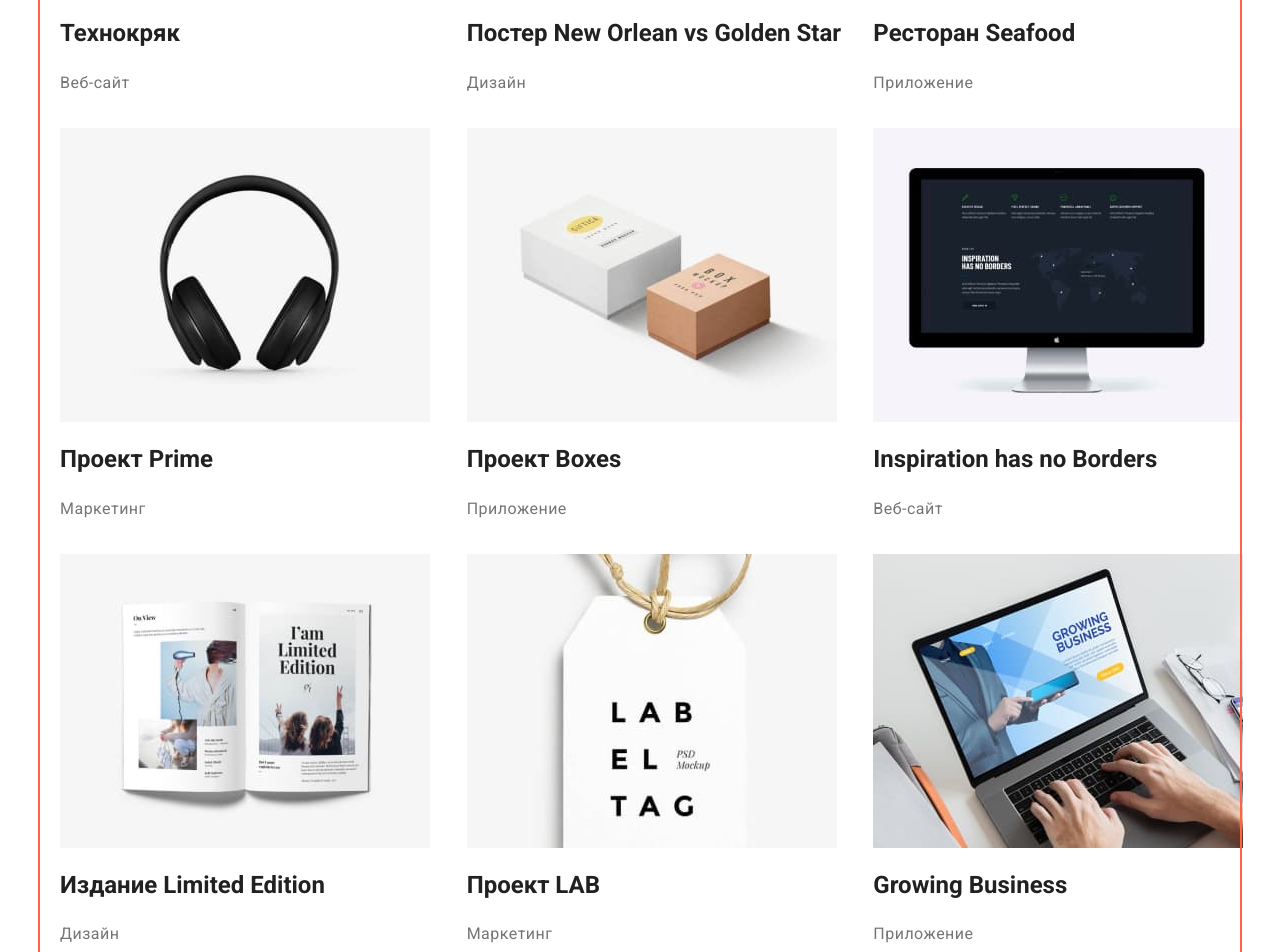
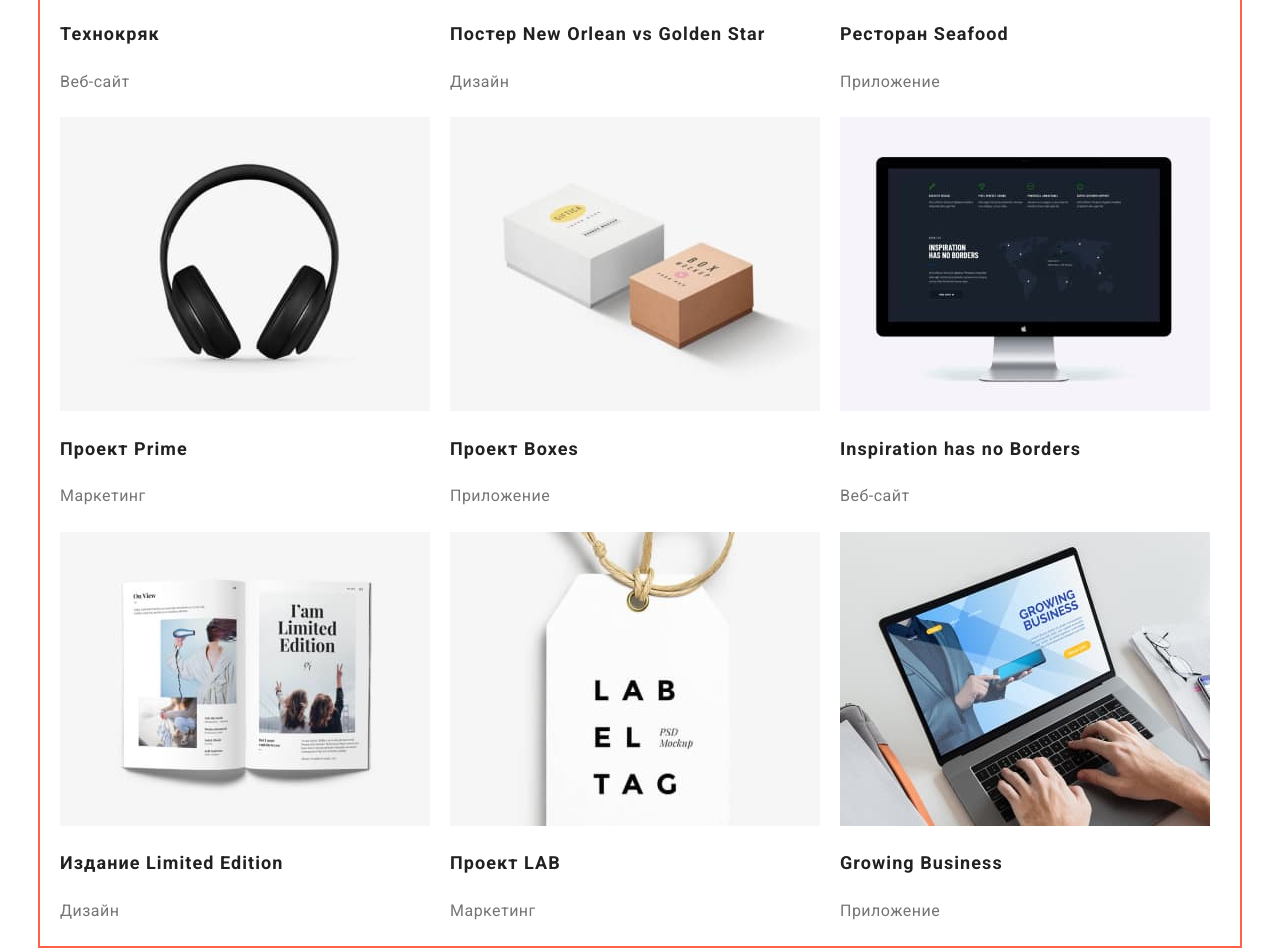
Before and after one commit to wxsxw/goit-markup-hw-03, a plain HTML site: page portfolio.html in a window 1280 px wide. Shown: the part 456-1408 px from the top of the page. Drawn offline with nearby package versions, Linux system fonts and the light colour scheme.

Commit message:
Портфолио Флекс дополнение

```diff
--- a/css/styles.css
+++ b/css/styles.css
@@ -44,6 +44,10 @@
 }
 
 /*------------Header-------  */
+.header-page{
+  border-bottom: 1px solid #ECECEC
+}
+
 .logo {
   margin-right: 93px;
   padding-top: 23px;
@@ -327,6 +331,7 @@ font-size: 14px;
 line-height: 1.71;
 letter-spacing: 0.03em;
 color: var(--color-text-white);
+
 text-decoration: none;
 }
 .link-email{
@@ -365,6 +370,7 @@ text-decoration: none;
   background-color: #F5F4FA;
   font-weight: 500;
   font-size: 16px;
+  border-radius: 4px;
   line-height: 1.62;
   text-align: center;
   letter-spacing: 0.03em;
@@ -383,22 +389,22 @@ text-decoration: none;
 }
 
 .project-list {
-  background: #FFFFFF;
+  background: var(--color-text-white);
   display: flex;
   flex-wrap: wrap;
-  margin-left: -30px;
-  margin-right: -30px;
+  margin-left: -20px;
+  margin-bottom: -20px;
 }
 
 
-.project-list .item{
-  flex-basis: calc(100% / 3 - 30px);
-  margin-bottom: 30px;
-  margin-left: 30px;
-}
-.project-list .item: nth-last-child(-n + 3) {
-  margin-bottom: 0;
-}
+  .project-list .item{
+  flex-basis: calc(100% / 3 - 40px);
+  margin-left: 20px;
+  margin-bottom: 20px;
+  }
+
+
+
 
 .project-title {
   font-weight: 700;
--- a/portfolio.html
+++ b/portfolio.html
@@ -5,7 +5,7 @@
     <meta charset="UTF-8">
     <meta http-equiv="X-UA-Compatible" content="IE=edge">
     <meta name="viewport" content="width=device-width, initial-scale=1.0">
-    <title>WebStudio</title>
+    <title>Portfolio</title>
     <link rel="preconnect" href="https://fonts.googleapis.com">
     <link rel="preconnect" href="https://fonts.gstatic.com" crossorigin>
     <link href="https://fonts.googleapis.com/css2?family=Raleway:wght@700&family=Roboto:wght@400;500;700;900&display=swap"
@@ -62,33 +62,41 @@
 
         <ul class="project-list list">
             <li class="item"><img src="./img/project1.jpg" alt="Монитор">
-            <h2 class="title-iteme">Технокряк </h2>
+            <h2 class="project-title">Технокряк </h2>
             <p class="project-text">Веб-сайт</p>
             </li>
             <li class="item"><img src="./img/project2.jpg" alt="Баскетбол">
-            <h2 class="title-item">Постер New Orlean vs Golden Star </h2>
-            <p class="project-text">Дизайн</p></li>
+            <h2 class="project-title">Постер New Orlean vs Golden Star </h2>
+            <p class="project-text">Дизайн</p>
+           </li>
             <li class="item"><img src="./img/project3.jpg" alt="Ресторан Seafood">
-            <h2 class="title-item">Ресторан Seafood </h2>
-            <p class="project-text">Приложение </p></li>
+            <h2 class="project-title">Ресторан Seafood </h2>
+            <p class="project-text">Приложение </p>
+            </li>
             <li class="item"><img src="./img/project4.jpg" alt="Игровые наушники">
-            <h2 class="title-item">Проект Prime </h2>
-            <p class="project-text">Маркетинг</p></li>
+            <h2 class="project-title">Проект Prime </h2>
+            <p class="project-text">Маркетинг</p>
+            </li>
             <li class="item"><img src="./img/project5.jpg" alt="Две коробочки">
-            <h2 class="title-item">Проект Boxes</h2>
-            <p class="project-text">Приложение</p></li>
+            <h2 class="project-title">Проект Boxes</h2>
+            <p class="project-text">Приложение</p>
+            </li>
             <li class="item"><img src="./img/project6.jpg" alt="Экран моноблока">
-            <h2 class="title-item">Inspiration has no Borders</h2>
-            <p class="project-text">Веб-сайт</p></li>
+            <h2 class="project-title">Inspiration has no Borders</h2>
+            <p class="project-text">Веб-сайт</p>
+            </li>
             <li class="item"><img src="./img/project7.jpg" alt="Открытая книга">
-            <h2 class="title-item">Издание Limited Edition</h2>
-            <p class="project-text">Дизайн</p></li>
+            <h2 class="project-title">Издание Limited Edition</h2>
+            <p class="project-text">Дизайн</p>
+            </li>
             <li class="item"><img src="./img/project8.jpg" alt="Этикетка карточка">
-            <h2 class="title-item">Проект LAB</h2>
-            <p class="project-text">Маркетинг</p></li>
+            <h2 class="project-title">Проект LAB</h2>
+            <p class="project-text">Маркетинг</p>
+            </li>
             <li class="item"><img src="./img/project9.jpg" alt="Открытый ноутбук">
-            <h2 class="title-item">Growing Business</h2>
-            <p class="project-text">Приложение</p></li>
+            <h2 class="project-title">Growing Business</h2>
+            <p class="project-text">Приложение</p>
+            </li>
         </ul>
 
         </div>
```
